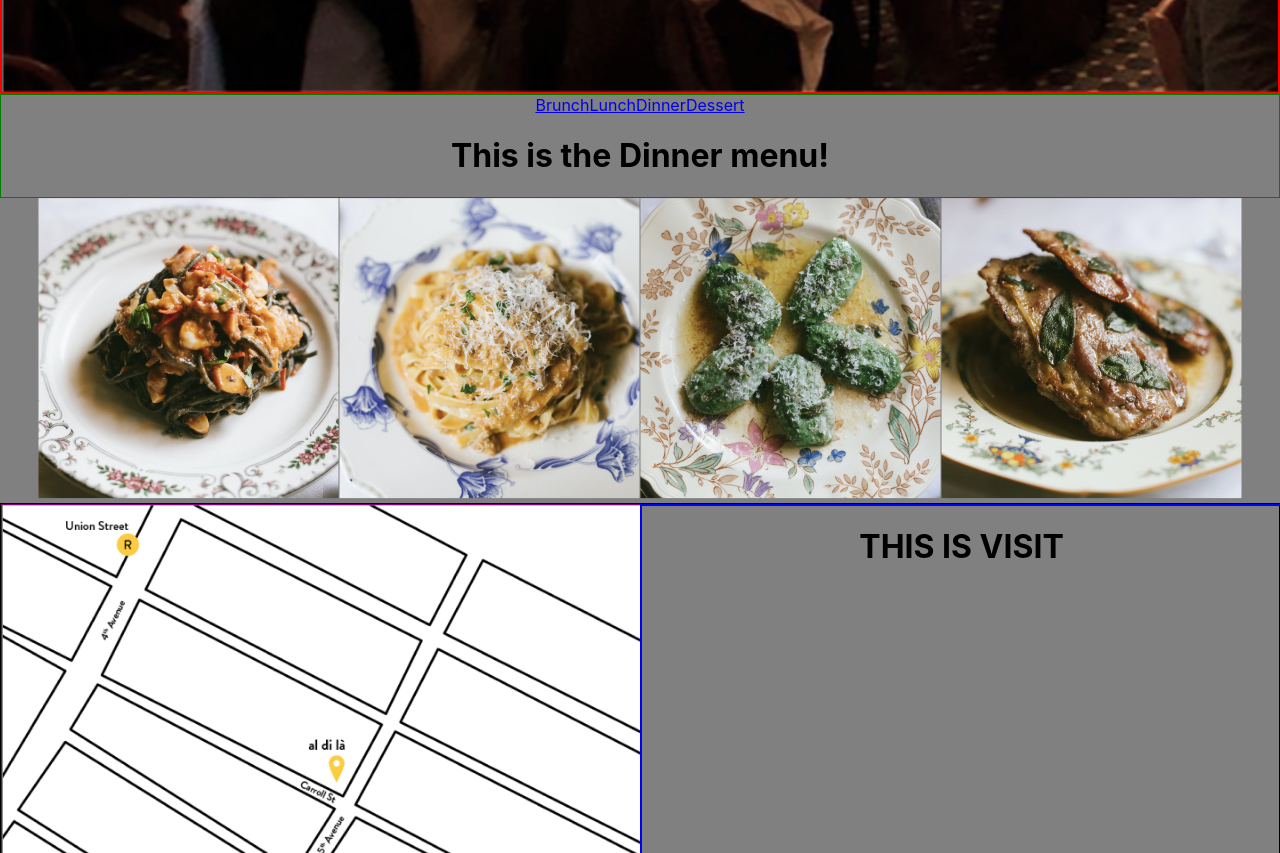
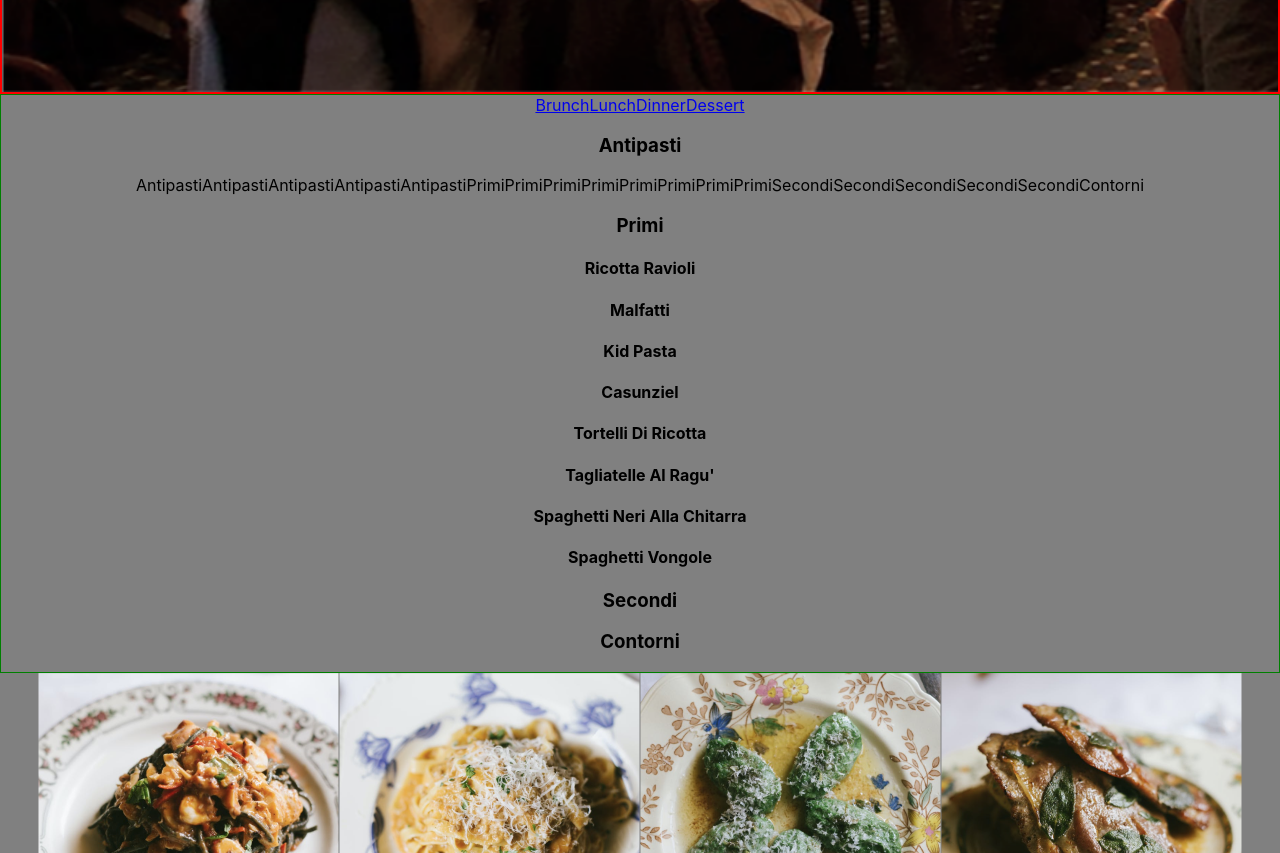
Before and after one commit to johnpmeyers20/ux-al-di-la, a React (Create React App) app: page /dinner-menu in a window 1280 px wide. Shown: the part 740-1593 px from the top of the page. Built offline with nearby package versions, Linux system fonts and the light colour scheme.

Commit message:
menu filter and mapping

```diff
--- a/src/components/MenuDinner/MenuDinner.js
+++ b/src/components/MenuDinner/MenuDinner.js
@@ -1,10 +1,17 @@
 import React from 'react'
 import './MenuDinner.css'
 
-const MenuDinner = () => {
+const MenuDinner = (props) => {
+  let items = props.menu.items;
+  console.log(items);
   return (
     <div>
-      <h1>This is the Dinner menu!</h1>
+      <h3>Antipasti</h3>
+        {items.map(item => {return (item.type)})}
+      <h3>Primi</h3>
+      {items.filter(item => item.type === "Primi").map(item => { return (<h4>{item.dish}</h4>)})}
+      <h3>Secondi</h3>
+      <h3>Contorni</h3>
     </div>
   )
 }
```
Also changed, not shown: src/components/Menu/Menu.js (+4 -4 lines).
